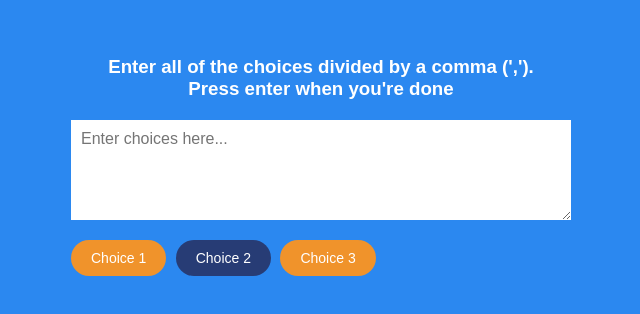
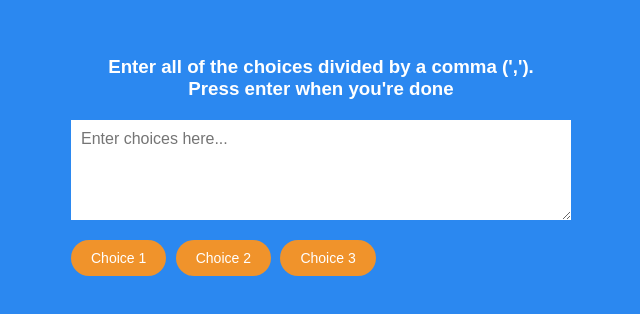
Before and after one commit to SethDimmer/Day-13-random-choice-pickerJS, a plain HTML site: page index.html in a window 1280 px wide. Shown: the part 234-548 px from the top of the page, without its empty margins (319-959 px from the left). Drawn offline with Linux system fonts and the light colour scheme; a web font is replaced by a local one.

Commit message:
initial commit

```diff
--- a/index.html
+++ b/index.html
@@ -13,7 +13,8 @@
 
       <div id="tags">
         <span class="tag">Choice 1</span>
-        <span class="tag highlight">Choice 2</span>
+        <span class="tag ">Choice 2</span>
+        <!-- highlight -->
         <span class="tag">Choice 3</span>
       </div>
     </div>
```
